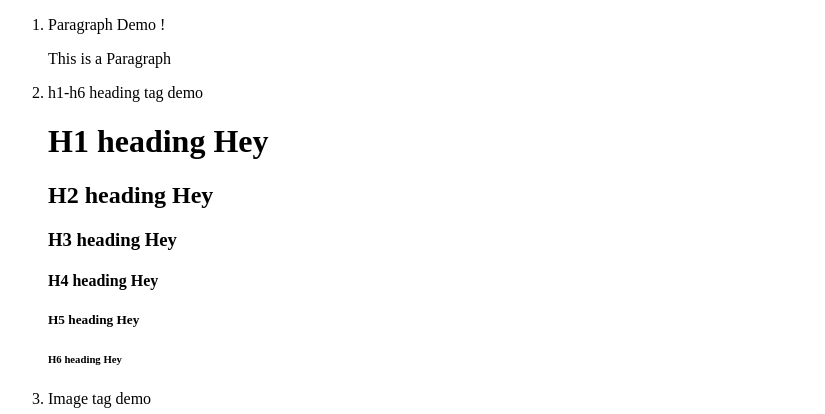
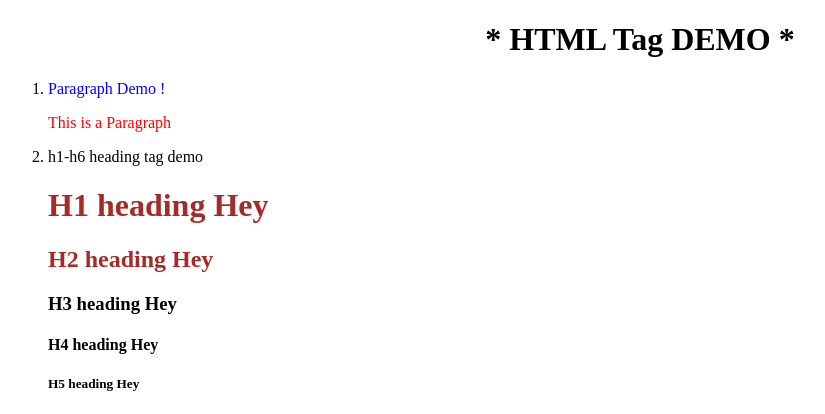
Before and after one commit to anoyash/HTMLPractice, a plain HTML site: page index.html in a window 1280 px wide. Shown: the top 414 px of the page, without its empty margins (0-825 px from the left). Drawn offline with Linux system fonts and the light colour scheme.

Commit message:
update index.html and topic.txt

```diff
--- a/index.html
+++ b/index.html
@@ -1,32 +1,47 @@
 <!DOCTYPE html>
 <html lang="en">
   <head>
-    <meta charset="UTF-8">
-    <meta name="viewport" content="width=device-width, initial-scale=1.0">
+    <meta charset="UTF-8" />
+    <meta name="viewport" content="width=device-width, initial-scale=1.0" />
     <title>HTML Learn What Matters !</title>
     <style>
+      .bhaiya {
+        color: brown;
+      }
 
+      #chacha {
+        color: blue;
+      }
+
+      #chachi {
+        color: red;
+      }
     </style>
   </head>
   <body>
+    <h1 style="text-align: center">* HTML Tag DEMO *</h1>
     <ol>
       <li>
-                <p>Paragraph Demo !</p>
-                <p>This is a Paragraph</p>
+        <p id="chacha">Paragraph Demo !</p>
+        <p id="chachi">This is a Paragraph</p>
       </li>
       <li>
         <p>h1-h6 heading tag demo</p>
-                <h1>H1 heading Hey </h1>
-                <h2>H2 heading Hey </h2>
-                <h3>H3 heading Hey </h3>
-                <h4>H4 heading Hey </h4>
-                <h5>H5 heading Hey </h5>
-                <h6>H6 heading Hey </h6>
+        <h1 class="bhaiya">H1 heading Hey</h1>
+        <h2 class="bhaiya">H2 heading Hey</h2>
+        <h3>H3 heading Hey</h3>
+        <h4>H4 heading Hey</h4>
+        <h5>H5 heading Hey</h5>
+        <h6 class="bhaiya">H6 heading Hey</h6>
       </li>
       <li>
         <p>Image tag demo</p>
-                <img src="https://images.unsplash.com/photo-1605292356183-a77d0a9c9d1d?w=900&auto=format&fit=crop&q=60&ixlib=rb-4.0.3&ixid=M3wxMjA3fDB8MHxzZWFyY2h8M3x8ZGl3YWxpfGVufDB8fDB8fHww"
-                 alt="Diya Image" height="500px" width="300px">
+        <img
+          src="https://images.unsplash.com/photo-1605292356183-a77d0a9c9d1d?w=900&auto=format&fit=crop&q=60&ixlib=rb-4.0.3&ixid=M3wxMjA3fDB8MHxzZWFyY2h8M3x8ZGl3YWxpfGVufDB8fDB8fHww"
+          alt="Diya Image"
+          height="500px"
+          width="300px"
+        />
       </li>
       <li>
         <p>Anchor tag demo : hyper link</p>
```
Also changed, not shown: topics.txt. Lines whose indentation alone changed are shown as unchanged.
